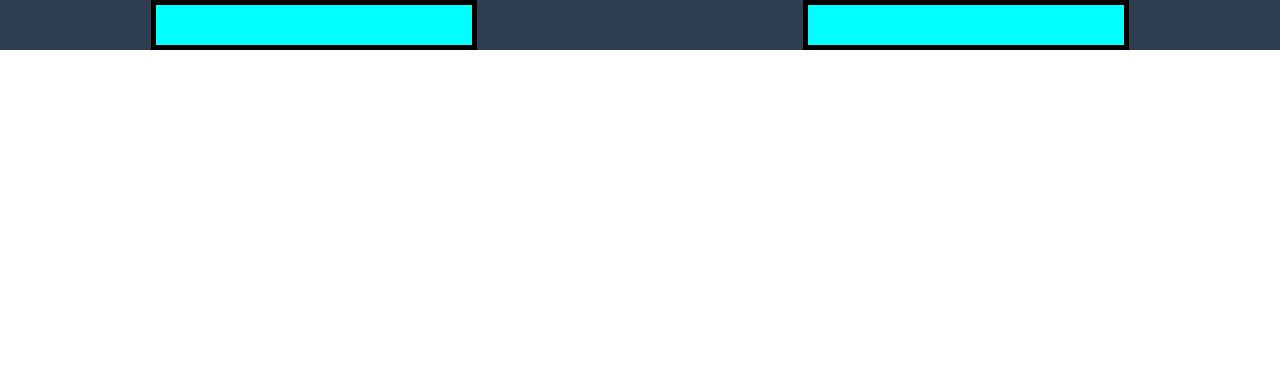
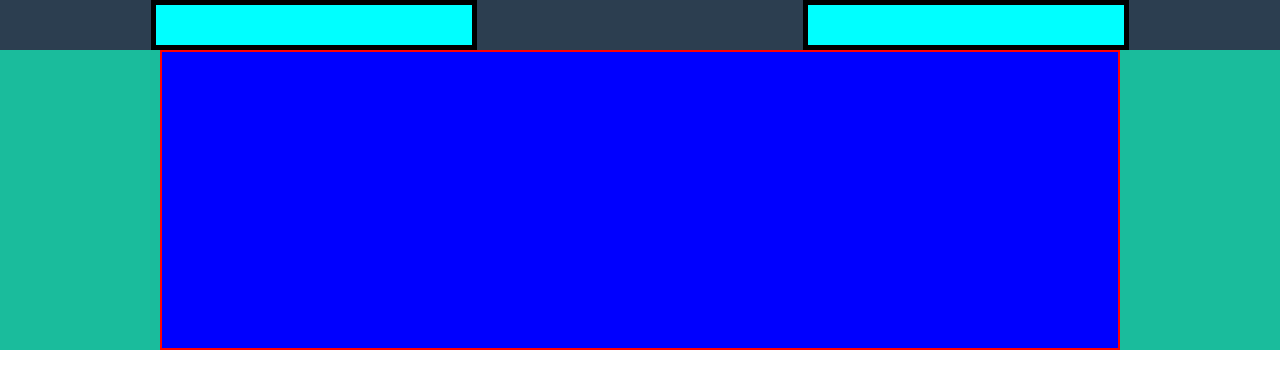
Before and after one commit to TommasoBernardo/html-css-bootstrap-freelancer, a plain HTML site: page index.html in a window 1280 px wide. Drawn offline with nearby package versions, Linux system fonts and the light colour scheme.

Commit message:
finish section my-start

```diff
--- a/index.html
+++ b/index.html
@@ -21,6 +21,12 @@
         </div>
     </header>
 
-    <main></main>
+    <main>
+        <section class="container-fluid  my-start">
+            <div class="row justify-content-center">
+                <div class="my-star col-9"></div>
+            </div>
+        </section>
+    </main>
 </body>
 </html>
--- a/style.css
+++ b/style.css
@@ -8,3 +8,13 @@ header{
     background-color: cyan;
     border:  5px solid black;
 }
+
+.my-start{
+    background-color: #1abc9c;
+}
+
+.my-star{
+    background-color:  blue;
+    height: 300px;
+    border: 2px solid red;
+}
```
